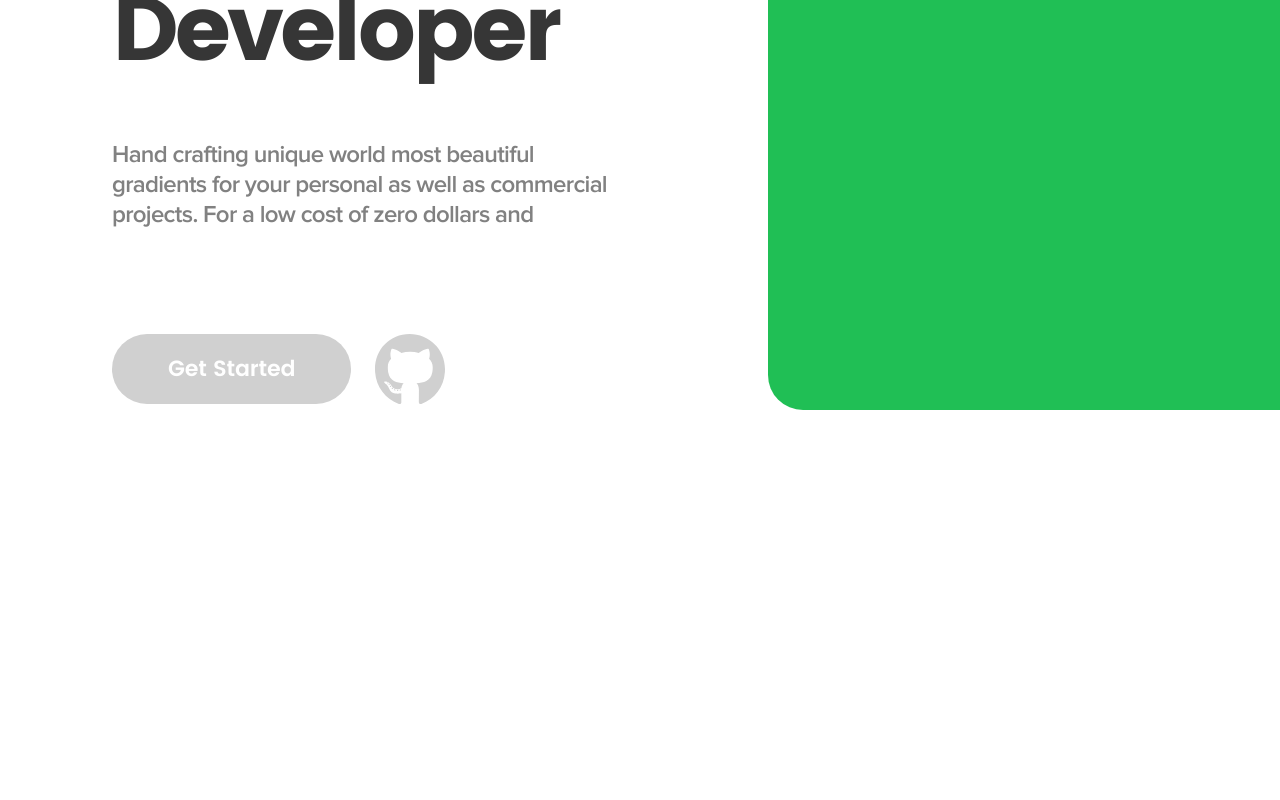
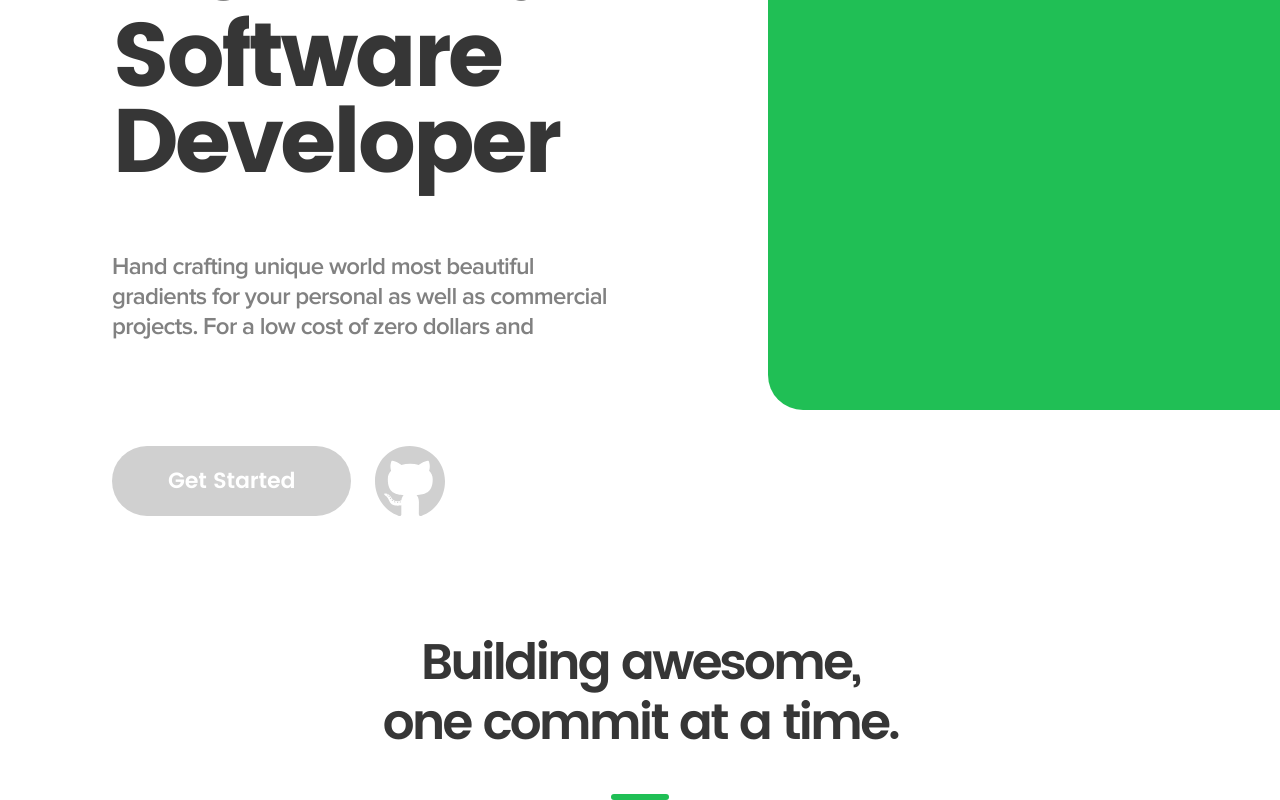
Before and after one commit to RyanWirth/portfolio, a Svelte app: page / in a window 1280 px wide. Shown: the part 390-1190 px from the top of the page. Before the commit the page ends 800 px from the top, so only its background shows below. Built offline with nearby package versions, Linux system fonts and the light colour scheme.

Commit message:
Create Skills component

```diff
--- a/public/global.css
+++ b/public/global.css
@@ -23,7 +23,8 @@ h1 {
 
 h2 {
   color: #363636;
-  font: normal 600 50px "Poppins", Arial, Helvetica, sans-serif;
+  font: normal 600 50px/60px "Poppins", Arial, Helvetica, sans-serif;
+  letter-spacing: -3px;
 }
 
 h3 {
--- a/src/App.svelte
+++ b/src/App.svelte
@@ -1,7 +1,9 @@
 <script>
   import Header from "./components/Header.svelte";
   import Hero from "./components/Hero.svelte";
+  import Skills from "./components/Skills.svelte";
 </script>
 
 <Header />
 <Hero />
+<Skills />
--- a/src/components/Hero.svelte
+++ b/src/components/Hero.svelte
@@ -1,7 +1,9 @@
 <style type="text/scss">
   section {
     display: flex;
+
     height: 100vh;
+    max-height: 1200px;
   }
 
   article {
@@ -21,7 +23,7 @@
   }
 
   h1 {
-    margin: 26vh 0 64px 0;
+    margin: 320px 0 64px 0;
   }
 
   p {
--- /dev/null
+++ b/src/components/Skills.svelte
@@ -0,0 +1,27 @@
+<style type="text/scss">
+  section {
+    margin: 224px 0;
+  }
+
+  h2 {
+    width: 520px;
+    margin: 0 auto;
+    text-align: center;
+
+    &:after {
+      display: block;
+      content: " ";
+
+      margin: 40px auto 0 auto;
+
+      width: 58px;
+      height: 6px;
+      background: #20bf55;
+      border-radius: 3px;
+    }
+  }
+</style>
+
+<section>
+  <h2>Building awesome, one commit at a time.</h2>
+</section>
```
